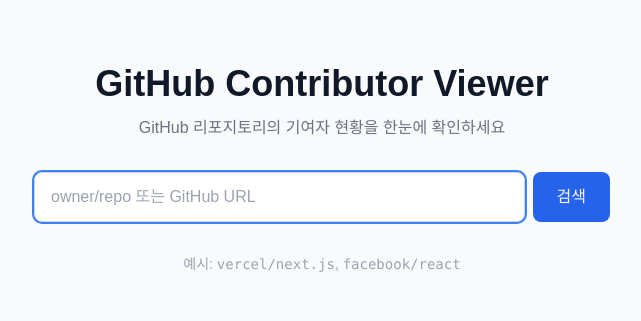
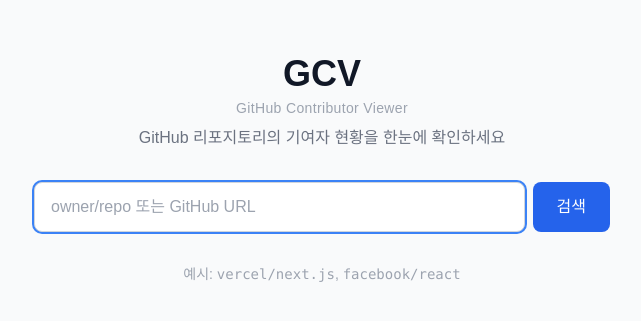
Before and after one commit to croc100/gcv, a Next.js app: page / in a window 1280 px wide. Shown: the part 231-552 px from the top of the page, without its empty margins (318-959 px from the left). Built offline with nearby package versions, Linux system fonts and the light colour scheme.

Commit message:
chore: rebrand to GCV, add MIT license and README
- package.json name → gcv, description, license 필드 추가
- 메인 페이지 타이틀 GCV로 변경
- metadata 및 html lang 업데이트
- MIT LICENSE 추가
- README 작성 (기능, 스택, 배포, 로드맵)

```diff
--- a/app/layout.tsx
+++ b/app/layout.tsx
@@ -14,8 +14,8 @@ const geistMono = localFont({
 });
 
 export const metadata: Metadata = {
-  title: "Create Next App",
-  description: "Generated by create next app",
+  title: "GCV — GitHub Contributor Viewer",
+  description: "Visualize GitHub repository contributors, commit trends, and contributor growth over time.",
 };
 
 export default function RootLayout({
@@ -24,7 +24,7 @@ export default function RootLayout({
   children: React.ReactNode;
 }>) {
   return (
-    <html lang="en">
+    <html lang="ko">
       <body
         className={`${geistSans.variable} ${geistMono.variable} antialiased`}
       >
--- a/app/page.tsx
+++ b/app/page.tsx
@@ -4,9 +4,12 @@ export default function Home() {
   return (
     <main className="min-h-screen flex flex-col items-center justify-center gap-8 px-4 bg-gray-50 dark:bg-gray-950">
       <div className="text-center">
-        <h1 className="text-4xl font-bold text-gray-900 dark:text-gray-100 mb-3">
+        <h1 className="text-4xl font-bold text-gray-900 dark:text-gray-100 mb-1">
+          GCV
+        </h1>
+        <p className="text-sm font-medium text-gray-400 dark:text-gray-500 mb-2 tracking-wide">
           GitHub Contributor Viewer
-        </h1>
+        </p>
         <p className="text-gray-500 dark:text-gray-400">
           GitHub 리포지토리의 기여자 현황을 한눈에 확인하세요
         </p>
--- a/package.json
+++ b/package.json
@@ -1,7 +1,8 @@
 {
-  "name": "github-contributor-viewer",
+  "name": "gcv",
   "version": "0.1.0",
-  "private": true,
+  "description": "GitHub Contributor Viewer — visualize repository contributors, commit trends, and growth over time",
+  "license": "MIT",
   "scripts": {
     "dev": "next dev",
     "build": "next build",
```
Also changed, not shown: 2 other files (tests, documents, lock files or other folders).
